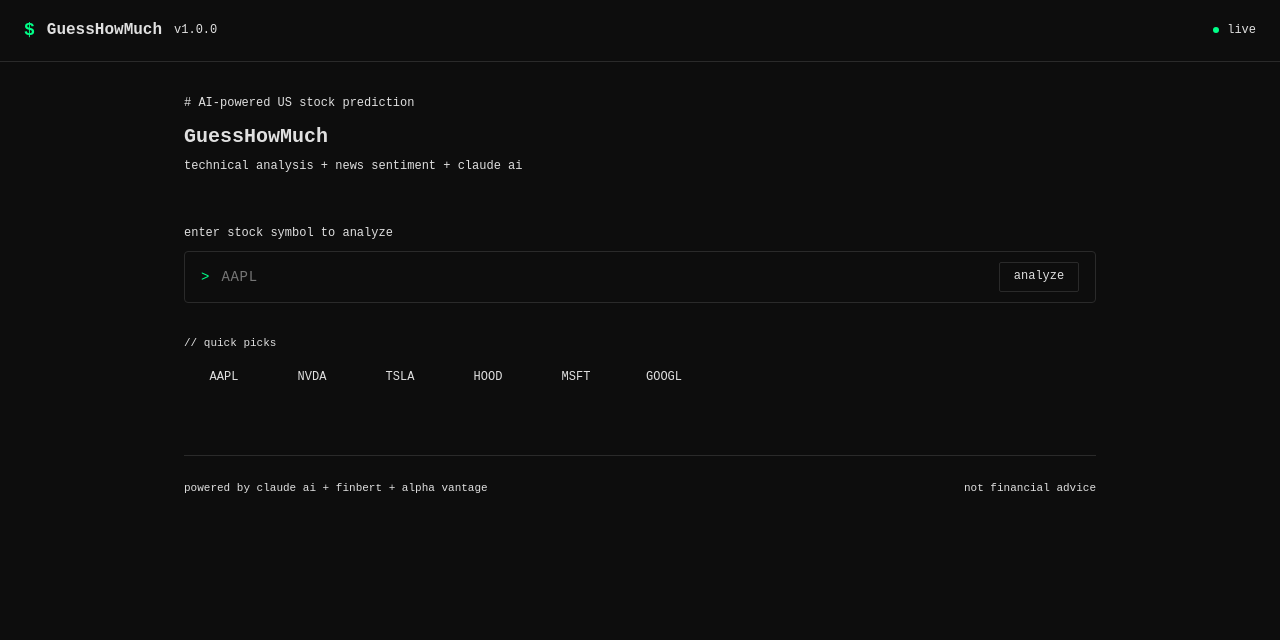
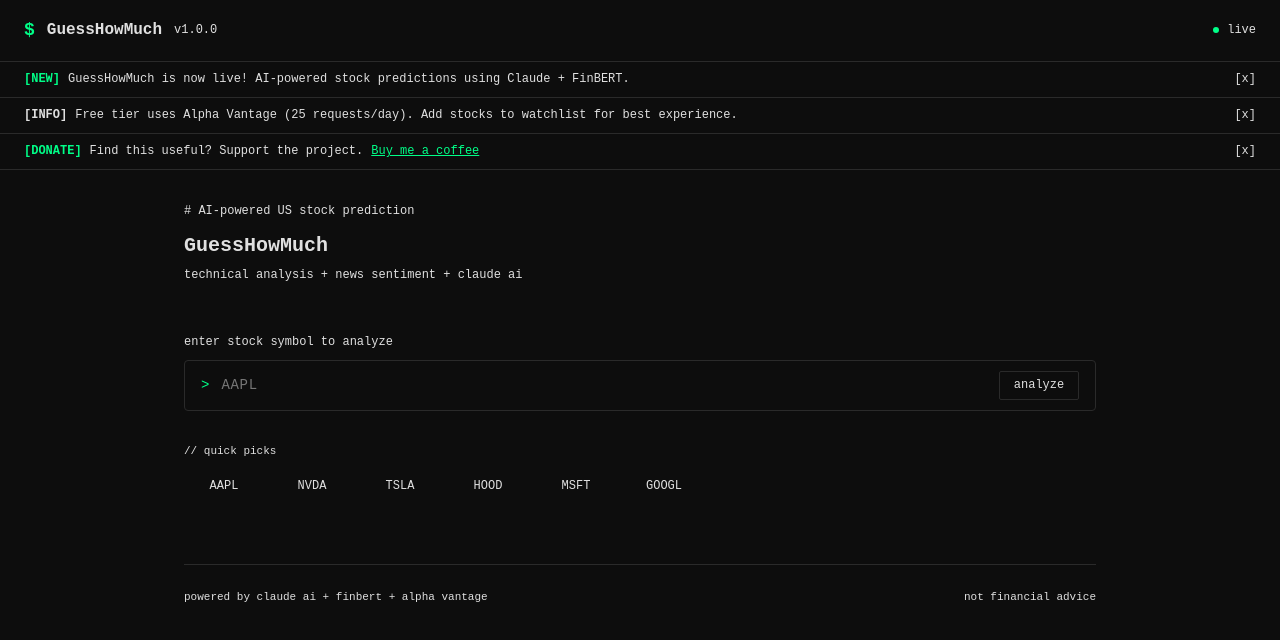
Before and after one commit to YoTNT/GuessHowMuch-web, a React (Vite) app: page / in a window 1280 px wide. Shown: the top 640 px of the page. Built offline with nearby package versions, Linux system fonts and the light colour scheme; no server answers.

Commit message:
feat: add system announcement banner with INFO/WARNING/NEW/DONATION types

```diff
--- a/src/App.tsx
+++ b/src/App.tsx
@@ -1,5 +1,7 @@
 import { useState, useEffect } from 'react';
 import { Header } from './components/Header';
+import { Banner } from './components/Banner';
+import type { Announcement } from './components/Banner';
 import { HomePage } from './pages/HomePage';
 import { StockPage } from './pages/StockPage';
 import { api } from './api/client';
@@ -7,16 +9,37 @@
 
 type Page = 'home' | 'stock';
 
+const ANNOUNCEMENTS: Announcement[] = [
+  {
+    id: '1',
+    type: 'NEW',
+    message: 'GuessHowMuch is now live! AI-powered stock predictions using Claude + FinBERT.',
+  },
+  {
+    id: '2',
+    type: 'INFO',
+    message: 'Free tier uses Alpha Vantage (25 requests/day). Add stocks to watchlist for best experience.',
+  },
+  {
+    id: '3',
+    type: 'DONATION',
+    message: 'Find this useful? Support the project.',
+    link: {
+      text: 'Buy me a coffee',
+      url: 'https://buymeacoffee.com',
+    },
+  },
+];
+
 export default function App() {
   const [page, setPage] = useState<Page>('home');
   const [symbol, setSymbol] = useState<string>('');
   const [watchlist, setWatchlist] = useState<Stock[]>([]);
 
-  // Load watchlist on startup
   useEffect(() => {
     api.getWatchlist()
       .then(stocks => setWatchlist(stocks))
-      .catch(() => {}); // Silently fail if backend is not running
+      .catch(() => {});
   }, []);
 
   const handleSearch = (s: string) => {
@@ -50,6 +73,7 @@
   return (
     <div style={{ minHeight: '100vh', backgroundColor: 'var(--color-bg)' }}>
       <Header />
+      <Banner announcements={ANNOUNCEMENTS} />
       <main style={{ maxWidth: '960px', margin: '0 auto', padding: '32px 24px' }}>
         {page === 'home' && (
           <HomePage onSearch={handleSearch} />
--- /dev/null
+++ b/src/components/Banner.tsx
@@ -0,0 +1,83 @@
+import { useState } from 'react';
+
+export type BannerType = 'INFO' | 'WARNING' | 'NEW' | 'DONATION';
+
+export interface Announcement {
+  id: string;
+  type: BannerType;
+  message: string;
+  link?: {
+    text: string;
+    url: string;
+  };
+}
+
+interface BannerProps {
+  announcements: Announcement[];
+}
+
+const typeConfig: Record<BannerType, { color: string; prefix: string }> = {
+  INFO:     { color: 'var(--color-muted)',   prefix: '[INFO]'    },
+  WARNING:  { color: 'var(--color-warning)', prefix: '[WARNING]' },
+  NEW:      { color: 'var(--color-accent)',  prefix: '[NEW]'     },
+  DONATION: { color: 'var(--color-accent)',  prefix: '[DONATE]'  },
+};
+
+export function Banner({ announcements }: BannerProps) {
+  const [dismissed, setDismissed] = useState<Set<string>>(new Set());
+  const visible = announcements.filter(a => !dismissed.has(a.id));
+  if (visible.length === 0) return null;
+
+  return (
+    <div>
+      {visible.map(announcement => {
+        const cfg = typeConfig[announcement.type];
+        return (
+          <div
+            key={announcement.id}
+            style={{
+              borderBottom: '1px solid var(--color-border)',
+              backgroundColor: 'var(--color-surface)',
+              padding: '8px 24px',
+              display: 'flex',
+              alignItems: 'center',
+              justifyContent: 'space-between',
+              gap: '12px',
+            }}
+          >
+            <div style={{ display: 'flex', alignItems: 'center', gap: '8px', fontSize: '12px' }}>
+              <span style={{ color: cfg.color, fontWeight: 'bold' }}>{cfg.prefix}</span>
+              <span style={{ color: 'var(--color-text)' }}>{announcement.message}</span>
+              {announcement.link && (
+
+                <a
+                  href={announcement.link.url}
+                  target="_blank"
+                  rel="noopener noreferrer"
+                  style={{ color: cfg.color, textDecoration: 'underline', fontSize: '12px' }}
+                >
+                  {announcement.link.text}
+                </a>
+              )}
+            </div>
+            <button
+              onClick={() => setDismissed(prev => new Set([...prev, announcement.id]))}
+              style={{
+                background: 'transparent',
+                border: 'none',
+                color: 'var(--color-muted)',
+                cursor: 'pointer',
+                fontFamily: 'var(--font-mono)',
+                fontSize: '12px',
+                padding: '0',
+                flexShrink: 0,
+              }}
+            >
+              [x]
+            </button>
+          </div>
+        );
+      })}
+    </div>
+  );
+}
```
